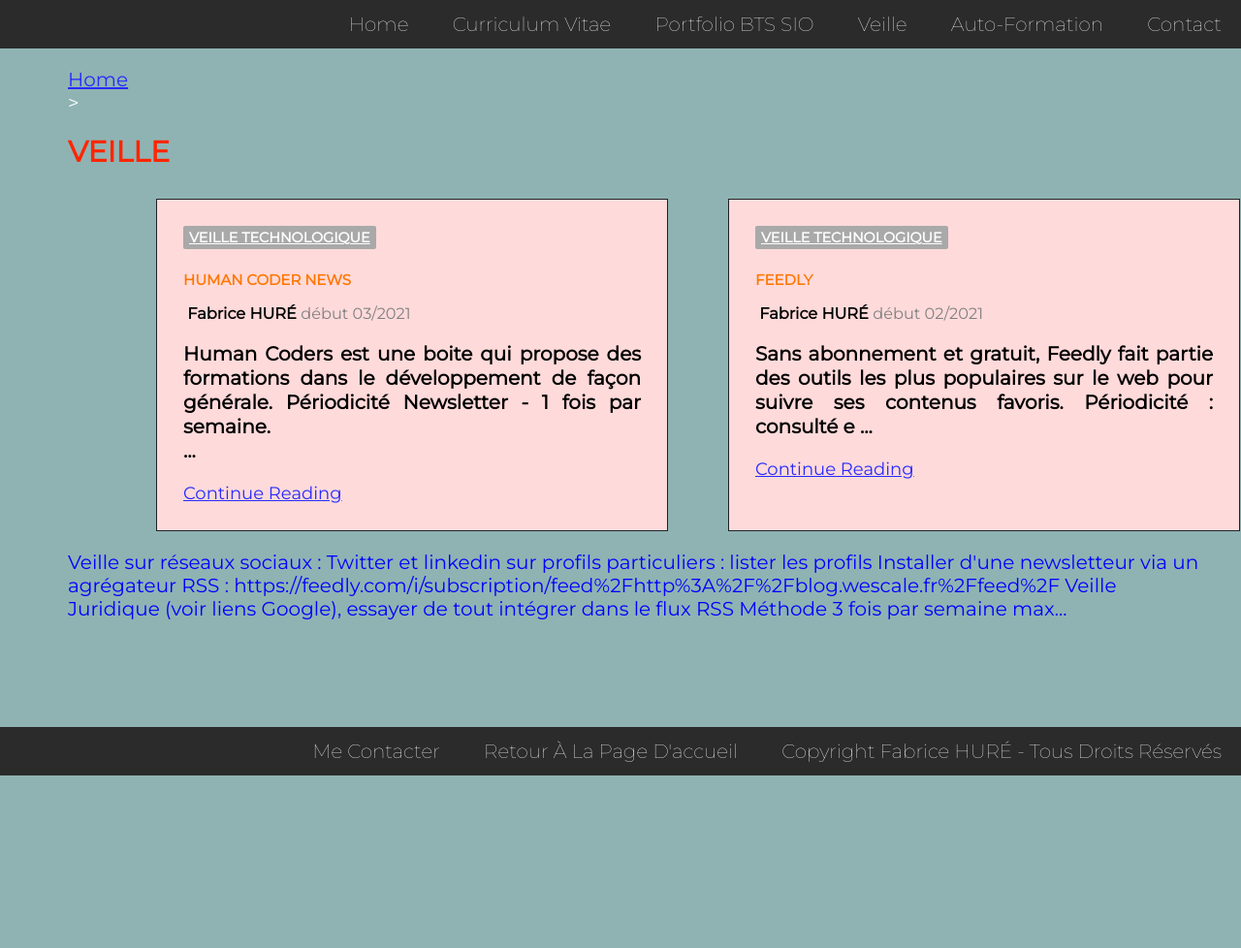
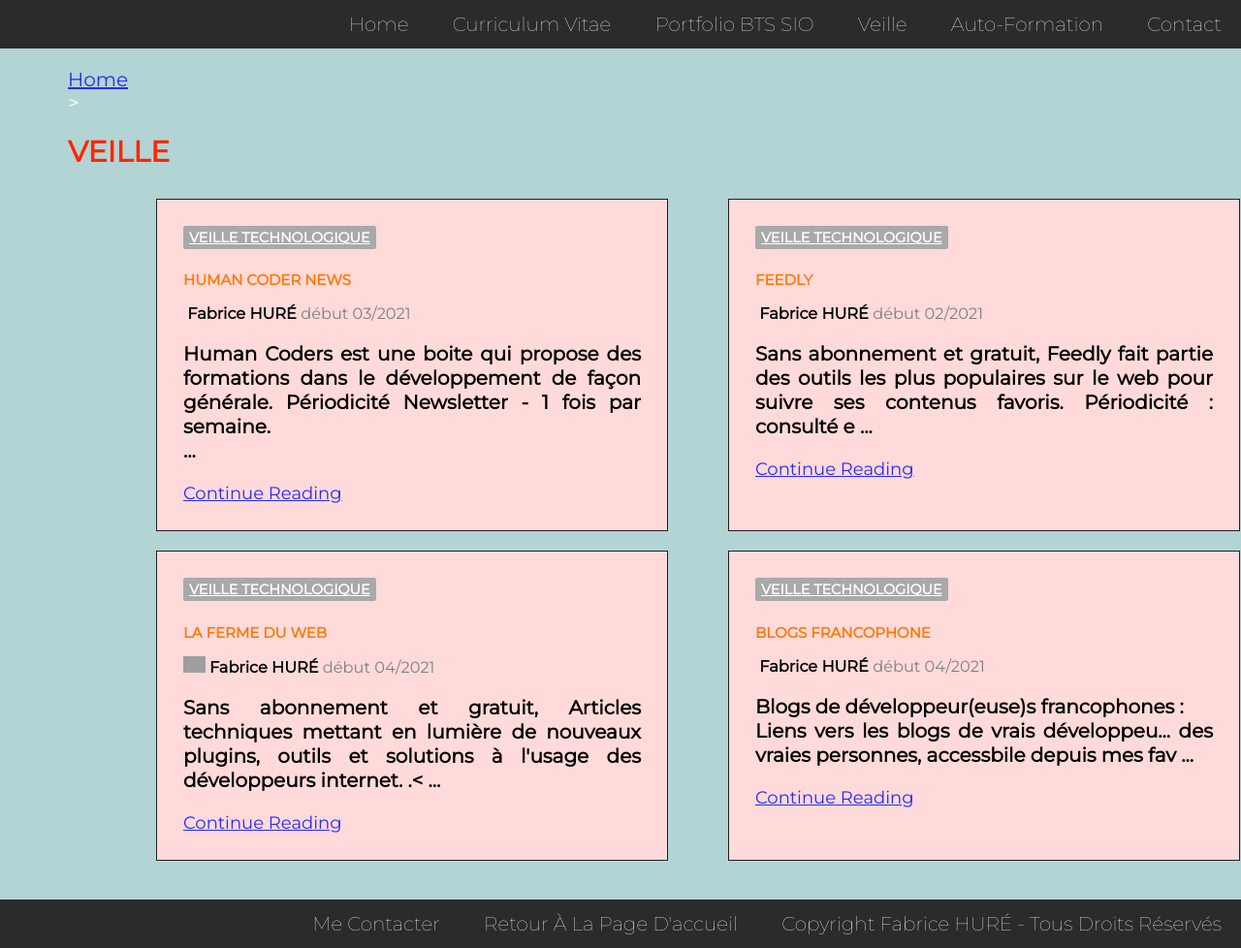
Before and after one commit to Bibiche-35/_Portfolio, a PHP site: page /veille.php in a window 1280 px wide; the page is wider, and only the part inside the window is pictured. Shown: that part at 97% size. Before the commit the page ends 800 px from the top of that part, so only its background shows below. Run offline with PHP 8.4, Linux system fonts and the light colour scheme; some libraries are stand-ins or nearby versions; grey boxes are pictures that could not be loaded.

Commit message:
finalisation du portfolio - liens vérifiés

```diff
--- a/auto-formation.php
+++ b/auto-formation.php
@@ -2,7 +2,7 @@
 <main class="container">
 <div class="main">
 	<ul class="caminho">
-		<li><a href="index.html">Home</a></li>
+		<li><a href="index.php">Home</a></li>
 		<li> > </li>
 		<li><H1>AUTO-FORMATION</H1></li>
 	</ul>
--- a/css/styles.css
+++ b/css/styles.css
@@ -6,7 +6,7 @@ html,body {
 
 body {
 	display: table;
-	background-color: #8fb3b3;
+	background-color: #b3d4d4;
 	font-family: 'Montserrat', sans-serif;
 	width: 100%;
 	min-height: 100%;
@@ -73,6 +73,10 @@ footer {
 	height: 500px;
 }
 
+.bulletin {
+	float: right;
+}
+
 
 .profile-pic {
 	width: 40%;
@@ -136,7 +140,7 @@ h1 {
 }
 
 h2 {
-	color: white;
+	color: rgb(8, 82, 143);
 	font-size: 20px;
 	text-transform: uppercase;
 	font-weight: normal;
@@ -187,7 +191,7 @@ em {
 
 
 .capa h2{
-	color: white;
+	color: rgb(8, 82, 143);
 	font-size: 20px;
 	text-transform: unset;
 	font-weight: normal;
--- a/curriculum.php
+++ b/curriculum.php
@@ -2,7 +2,7 @@
 <main class="container">
 
 			<ul class="caminho">
-				<li><a href="index.html">Home</a></li>
+				<li><a href="index.php">Home</a></li>
 				<li> > </li>
 				<li><H1>CURRICULUM VITAE :</H1></li>
 			</ul>
--- a/data/veille.php
+++ b/data/veille.php
@@ -26,6 +26,29 @@ $dataArticleList = [
         "link" => "https://feedly.com/i/collection/content/user/2cafe498-d1bf-4a59-9d2a-d21d5468c9a3/category/global.all",
     ],
 
+    23 => [
+        "title" => "La ferme du Web",
+        "category" => "Veille Technologique",
+        "categoryColor" => "Veille" ,
+        "author" => "Fabrice HURÉ" ,
+        "date" => "début 04/2021" ,
+        "content" =>  "Sans abonnement et gratuit, Articles techniques mettant en lumière de nouveaux plugins, outils et solutions à l'usage des développeurs internet. .<br/>",
+        "img" => "image/fermeduweb.jpg",
+        "link" => "https://www.lafermeduweb.net/",
+        ],
+
+
+    24 => [
+        "title" => "Blogs Francophone",
+        "category" => "Veille Technologique",
+        "categoryColor" => "Veille" ,
+        "author" => "Fabrice HURÉ" ,
+        "date" => "début 04/2021" ,
+        "content" =>  "Blogs de développeur(euse)s francophones : <br/>
+        Liens vers les blogs de vrais développeu... des vraies personnes, accessbile depuis mes favoris Chrome. Des gens qui partagent leur passion et qui ont plaisir à transmettre leur savoir en fonction de différentes technologies;<br/>",
+        "img" => "image/blog.jpg",
+        "link" => "https://blog.shevarezo.fr/category/devweb/1",
+        ],
 
 ];
 
--- a/home.php
+++ b/home.php
@@ -14,11 +14,11 @@
 
 	<h1>Projet Communicant Santé</h1>
 	<h2>🙏 Quel chemin depuis la rupture avec mon emploi en Janvier 2019... Quelle fierté et quelle satisfaction d'avoir porté la réalisation de projections débats partout en france (45 projections) afin d'informer les patients sur une offre de soin innovante et de sensibiliser les soignants sur la nécessité de co-construire le projet de vie des patients. </br>
-	Cela ne récompense pas l'exploit sportif ou la qualité du film, mais bien la démarche et le travail communicant du projet et ses différents supports :</br>
-	- Plaidoyer sur la dialyse longue nocturne </br>
+	Cela récompense la démarche et le travail communicant du projet et ses différents supports :</br>
+	- Plaidoyer sur l'offre de soin</br>
 	- Dossier de presse du film, Affiche et Flyer Type</br>
 	- Package communicant</br>
-	- Réseaux sociaux (Facebook, twitter et Instagram) </br>
+	- Réseaux sociaux (Facebook, Twitter et Instagram) </br>
 	- Nombreux Articles Presse, émission TV et Radio</br></h2>
 
 	<img class="photosantevisuel" src="image/accueil.jpg">
--- a/portfolio.php
+++ b/portfolio.php
@@ -2,7 +2,7 @@
 <main class="container">
 <div class="main">
 	<ul class="caminho">
-		<li><a href="index.html">Home</a></li>
+		<li><a href="index.php">Home</a></li>
 		<li> > </li>
 		<li><H1>PORTFOLIO</H1></li>
 	</ul>
--- a/veille.php
+++ b/veille.php
@@ -2,7 +2,7 @@
 <main class="container">
 <div class="main">
 	<ul class="caminho">
-		<li><a href="index.html">Home</a></li>
+		<li><a href="index.php">Home</a></li>
 		<li> > </li>
 		<li><H1>VEILLE</H1></li>
 	</ul>
@@ -19,14 +19,6 @@ require __DIR__.'/data/veille.php';
 require __DIR__.'/templates/home.tpl.php';
 ?>
 
-	Veille sur réseaux sociaux :
-	Twitter et linkedin sur profils particuliers : lister les profils
-
-	Installer d'une newsletteur via un agrégateur RSS : https://feedly.com/i/subscription/feed%2Fhttp%3A%2F%2Fblog.wescale.fr%2Ffeed%2F
-	Veille Juridique (voir liens Google), essayer de tout intégrer dans le flux RSS
-
-	Méthode 3 fois par semaine max...
-
 </div>
 </main>
 <?php $content = ob_get_clean(); ?>
```
Also changed, not shown: contact.php (+18 -9 lines), image/blog.JPG (added), image/fermeduweb.JPG (added). Lines whose indentation alone changed are shown as unchanged.
